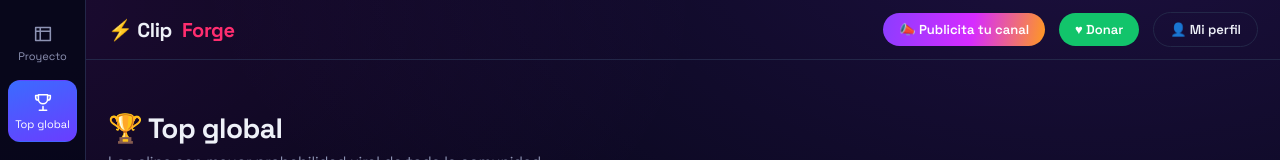
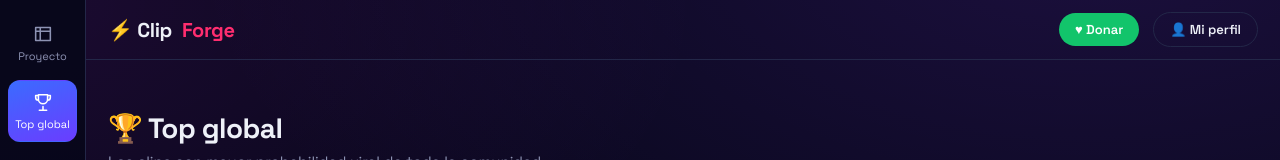
Before and after one commit to adonisventuramartinez-ai/Viral-Clips, a Next.js app: page /top in a window 1280 px wide. Shown: the top 160 px of the page. Built offline with nearby package versions, Linux system fonts and the light colour scheme; no server answers.

Commit message:
Remove promotional link from Topbar
Removed the promotional link from the Topbar component.

```diff
--- a/components/Topbar.tsx
+++ b/components/Topbar.tsx
@@ -15,7 +15,6 @@ export default function Topbar() {
   return (
     <header className="topbar">
       <Link href="/crear" className="logo" style={{ fontWeight: 700, fontSize: 20 }}>⚡ Clip<b>Forge</b></Link>
-      <Link href="/promo" className="pill">📣 Publicita tu canal</Link>
       {DONATE && <a href={DONATE} target="_blank" rel="noreferrer" className="pill green">♥ Donar</a>}
       <Link href="/redes" className="pill ghost">👤 {name || "Mi perfil"}</Link>
     </header>
```
